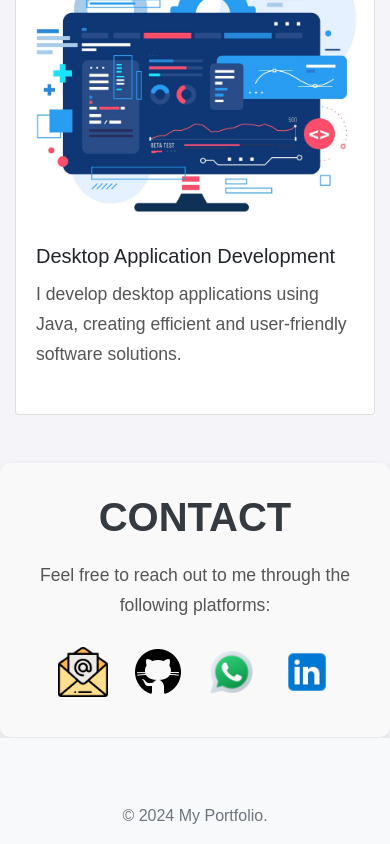
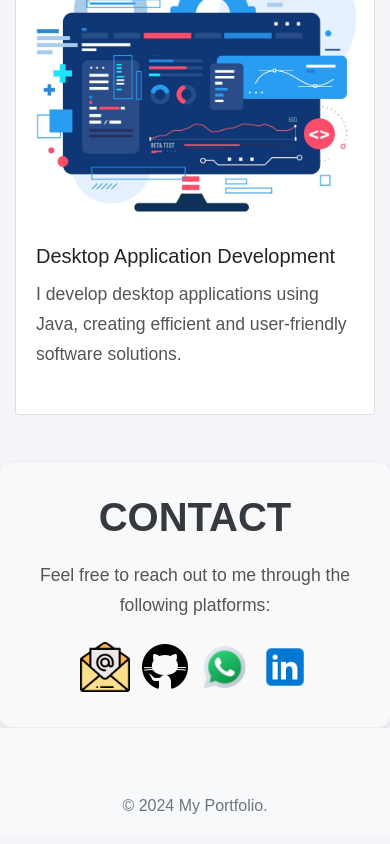
Before and after one commit to HafizMuhammadShah42895/ABC, a plain HTML site: page index.html in a window 390 px wide. Shown: the part 3216-4060 px from the top of the page. Drawn offline with nearby package versions, Linux system fonts and the light colour scheme.

Commit message:
adusting contact section

```diff
--- a/index.html
+++ b/index.html
@@ -212,6 +212,19 @@
 
         .contact-icons img:hover {
             transform: scale(1.2);
+        }
+
+        /* Responsive styles for contact section */
+        @media (max-width: 768px) {
+            .contact-icons {
+                display: flex;
+                flex-wrap: wrap;
+                justify-content: center;
+            }
+
+            .contact-icons img {
+                margin: 5px;
+            }
         }
 
         /* New animations and creativity for About section */
```
